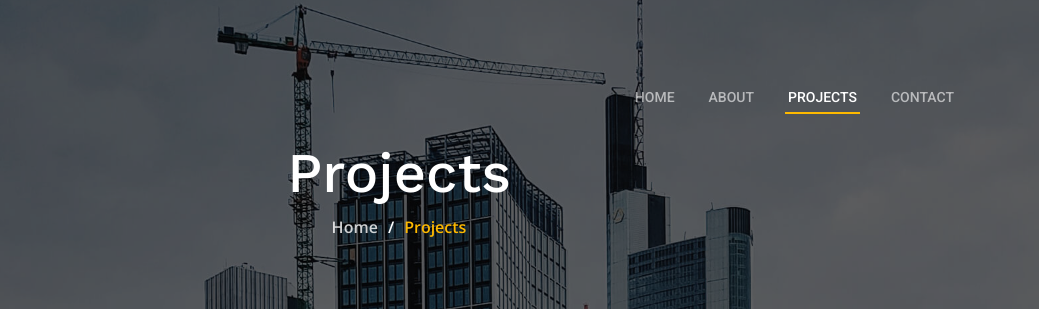
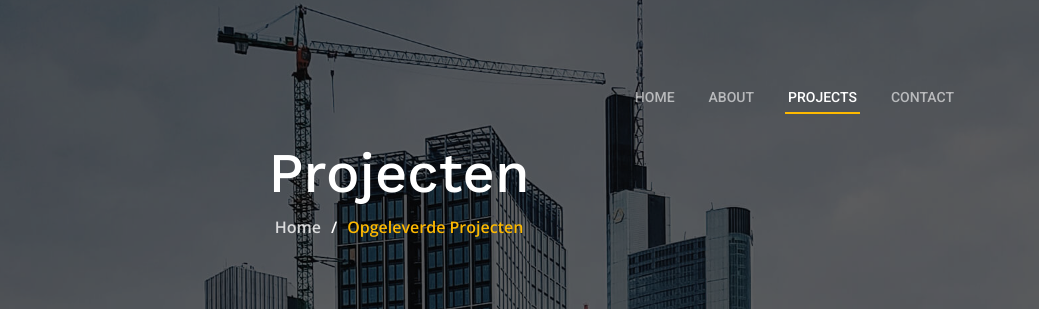
Before and after one commit to GeorgeAlam37/ital-deco, a plain HTML site: page projects.html in a window 1280 px wide. Shown: the top 311 px of the page, 241-1280 px from the left. Drawn offline with nearby package versions, Linux system fonts and the light colour scheme.

```diff
--- a/projects.html
+++ b/projects.html
@@ -70,10 +70,10 @@
     <div class="breadcrumbs d-flex align-items-center" style="background-image: url('assets/img/breadcrumbs-bg.jpg');">
       <div class="container position-relative d-flex flex-column align-items-center" data-aos="fade">
 
-        <h2>Projects</h2>
+        <h2>Projecten</h2>
         <ol>
           <li><a href="index.html">Home</a></li>
-          <li>Projects</li>
+          <li>Opgeleverde Projecten</li>
         </ol>
 
       </div>
```
Also changed, not shown: about.html (+1 -1 lines), contact.html (+1 -1 lines), assets/img/about.jpg (deleted), assets/img/alt-services-2.jpg (deleted), assets/img/alt-services.jpg, assets/img/services.jpg (deleted).
